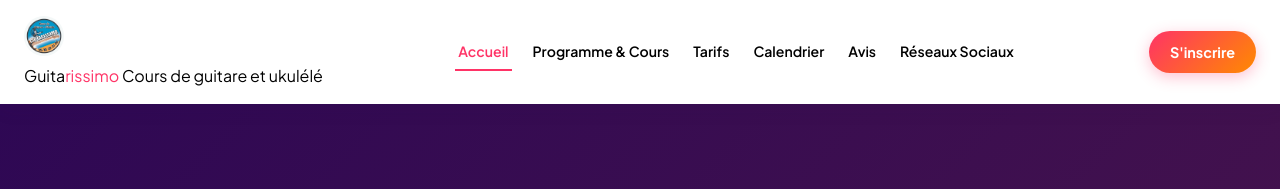
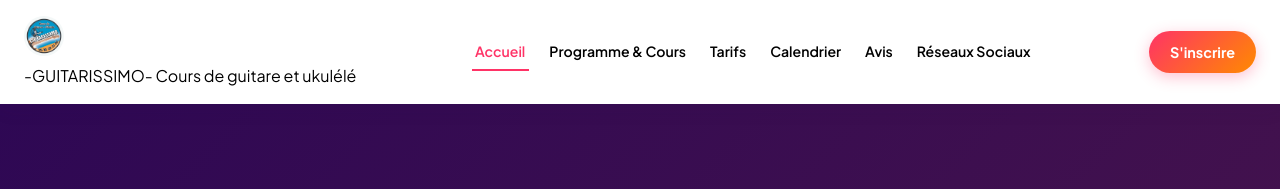
Before and after one commit to pilote85/cours-de-guitare, a plain HTML site: page index.html in a window 1280 px wide. Shown: the top 189 px of the page. Drawn offline with Linux system fonts and the light colour scheme.

Commit message:
Update index.html

```diff
--- a/index.html
+++ b/index.html
@@ -785,7 +785,7 @@
             <a onclick="openTab('accueil')" class="logo-area">
                 <img src="logo-ecole.jpg" alt="">
                 <div class="logo-text">
-                    <span class="logo-title">Guita<span>rissimo</span></span>
+                    <span class="logo-title">-GUITARISSIMO-</span>
                     <span class="logo-subtitle">Cours de guitare et ukulélé</span>
                 </div>
             </a>
```
